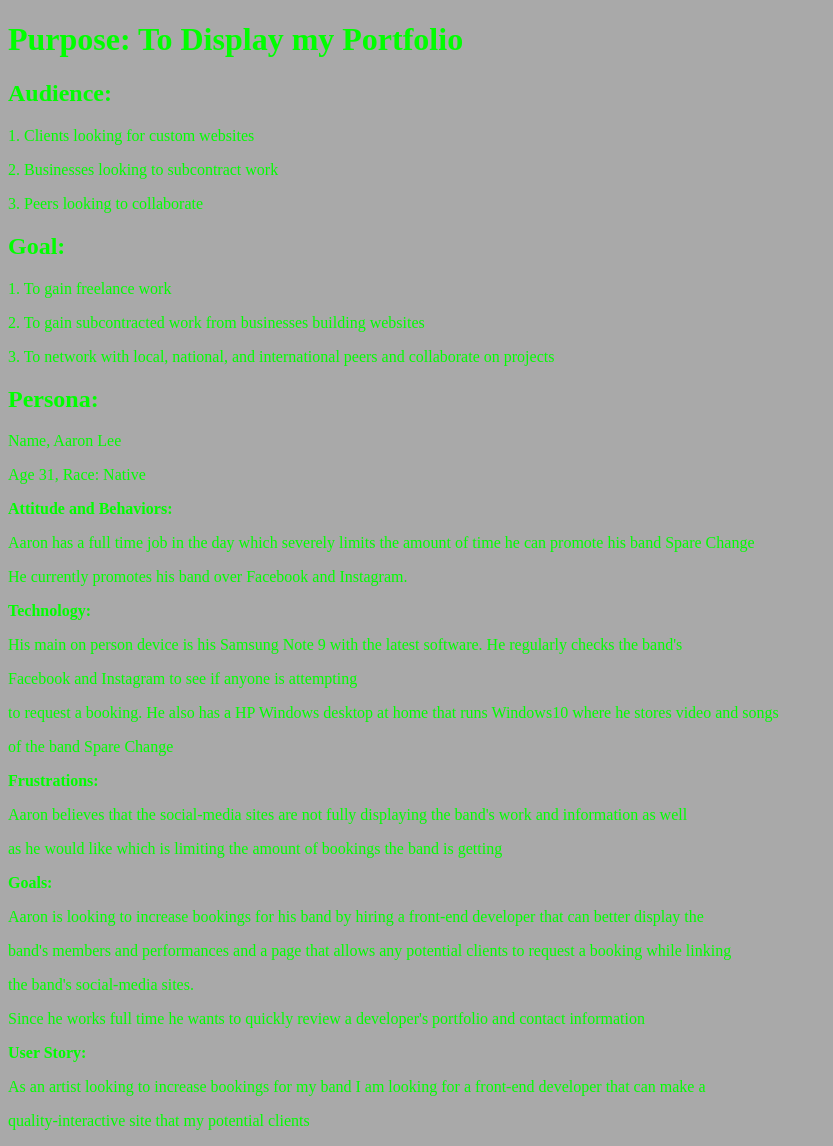
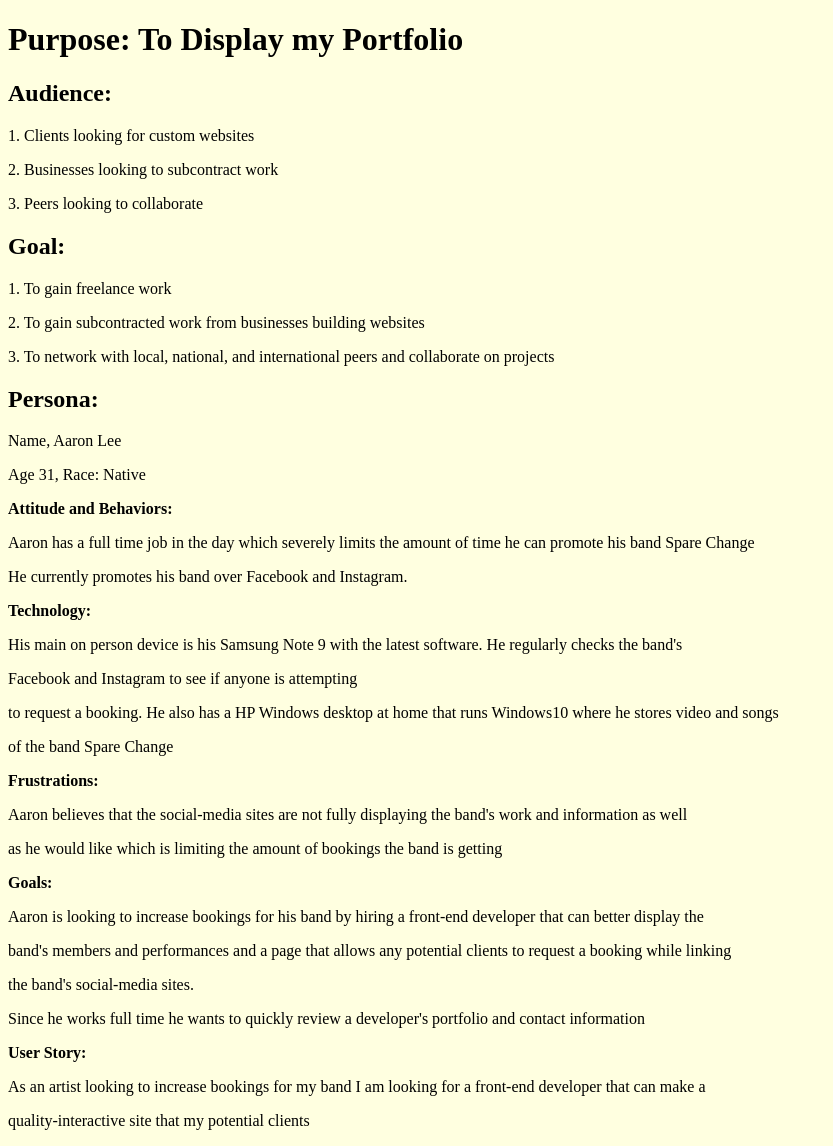
Before and after one commit to danielcoderhernandez/my-pwp-daniel-hernandez, a PHP site: page /milestone-1.php in a window 1280 px wide. Shown: the whole page, without its empty margins (0-833 px from the left). Run offline with PHP 8.4, Linux system fonts and the light colour scheme.

Commit message:
updated css

```diff
--- a/public_html/directory/directory-style.css
+++ b/public_html/directory/directory-style.css
@@ -1,17 +1,17 @@
 body{
-	background-color: darkgrey;
+	background-color: lightyellow;
 }
 
 h1{ text-align: left;
-	color: lime;
+	color: black;
 }
 
 h2{ text-align: left;
-	color: lime;
+	color: black;
 }
 
 p{ text-align: left;
-	color: lime;
+	color: black;
 }
 
 .center {
```
